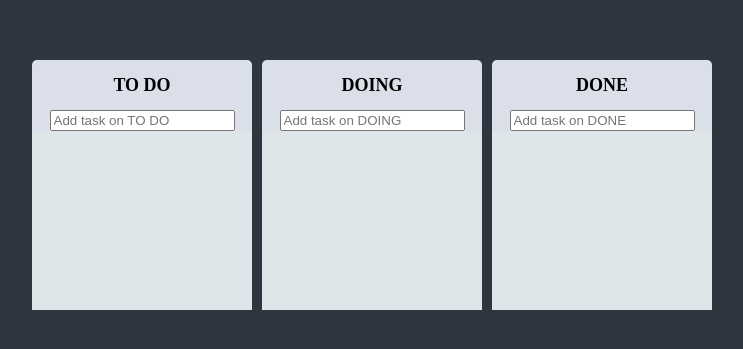
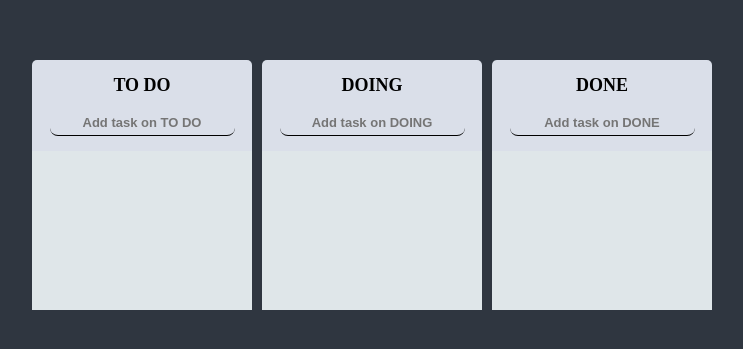
Before and after one commit to tlsgmltjd/Trello-app, a React (Vite) app: page / in a window 1280 px wide. Shown: the part 215-564 px from the top of the page, without its empty margins (268-1011 px from the left). Built offline with nearby package versions, Linux system fonts and the light colour scheme.

Commit message:
Add input style

```diff
--- a/src/Components/Board.tsx
+++ b/src/Components/Board.tsx
@@ -49,6 +49,19 @@ const Form = styled.form`
   width: 100%;
   display: flex;
   justify-content: center;
+  margin-bottom: 15px;
+
+  input {
+    border: none;
+    border-radius: 8px;
+    text-align: center;
+    padding: 5px;
+    font-weight: 600;
+    font-size: 13px;
+    background: rgba(0, 0, 0, 0);
+    border-bottom: 1px solid;
+    outline: none;
+  }
 `;
 
 interface IBoardProps {
```
